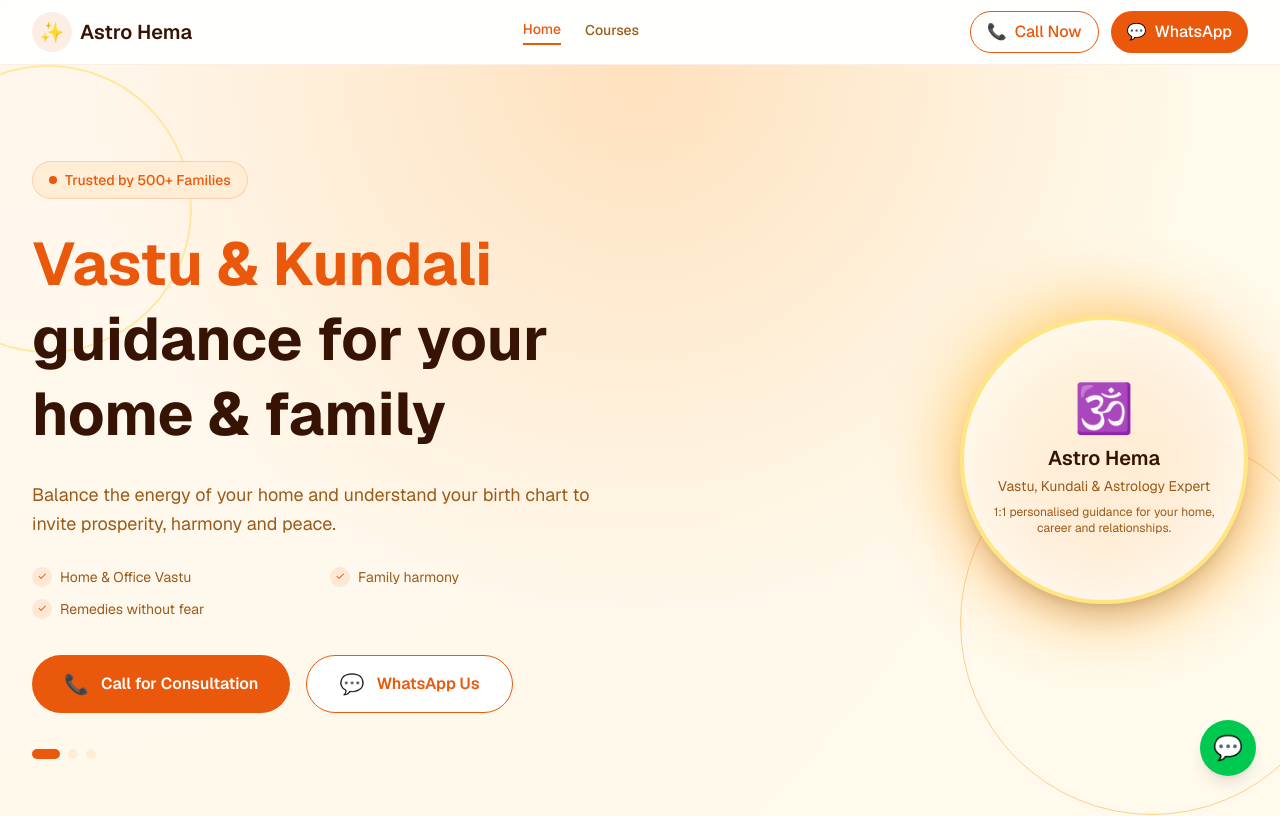
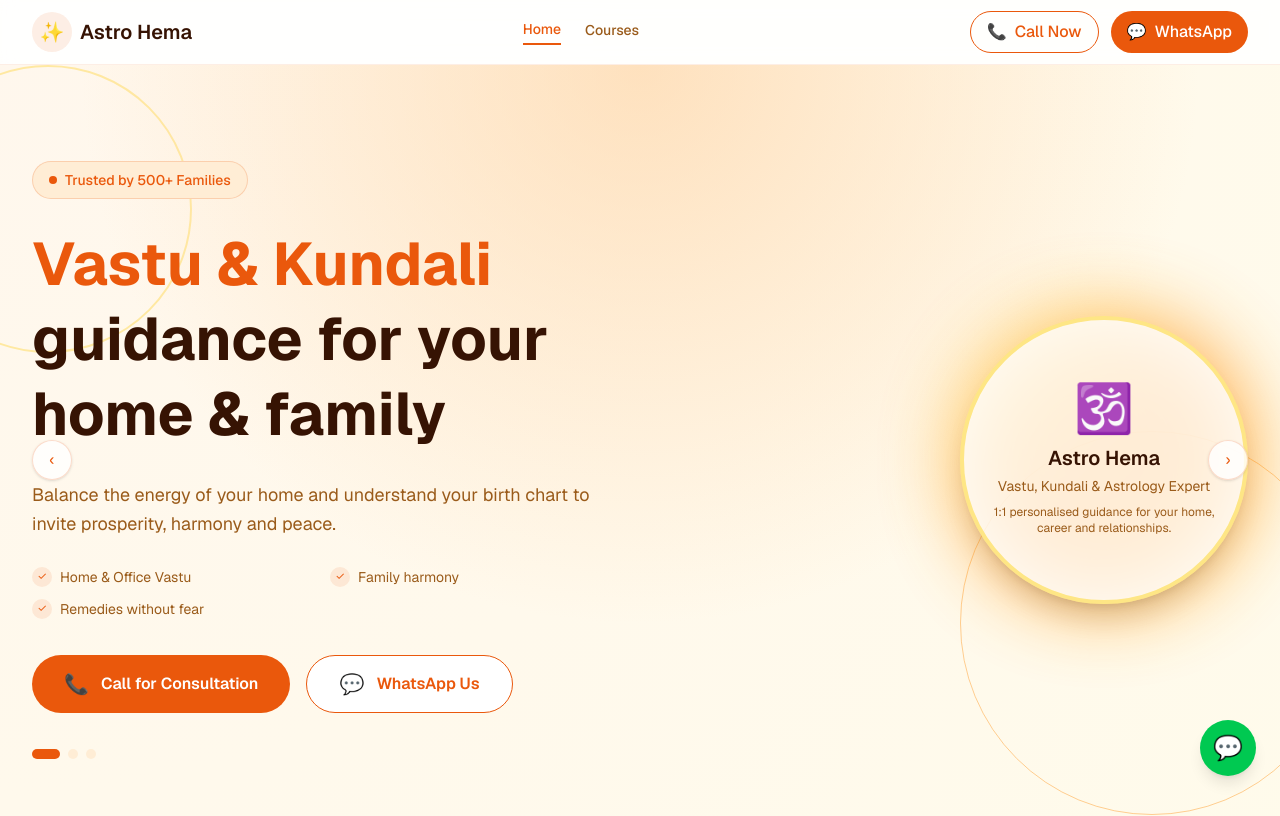
Before and after one commit to rishabhgarg16/astrohema, a Next.js app in the folder web/: page / in a window 1280 px wide. Shown: the top 816 px of the page. Built offline with nearby package versions, Linux system fonts and the light colour scheme.

Commit message:
Improve hero carousel centering and add arrow controls

```diff
--- a/web/src/components/home-hero.tsx
+++ b/web/src/components/home-hero.tsx
@@ -1,5 +1,6 @@
 "use client";
 
+import Image from "next/image";
 import { useEffect, useState } from "react";
 import { siteConfig } from "@/data/site-config";
 
@@ -9,6 +10,8 @@ type HeroSlide = {
   titleRest: string;
   description: string;
   bullets: string[];
+  imageSrc?: string;
+  imageAlt?: string;
 };
 
 const slides: HeroSlide[] = [
@@ -126,6 +129,15 @@ export function HomeHero() {
             <div className="relative w-56 h-56 sm:w-64 sm:h-64 lg:w-72 lg:h-72">
               <div className="absolute inset-0 rounded-full bg-gradient-to-br from-amber-300 via-orange-400 to-amber-500 opacity-80 blur-2xl" />
               <div className="relative w-full h-full rounded-full border-4 border-amber-200 bg-card/80 shadow-xl flex items-center justify-center">
+                {slide.imageSrc ? (
+                  <Image
+                    src={slide.imageSrc}
+                    alt={slide.imageAlt ?? siteConfig.name}
+                    fill
+                    className="rounded-full object-cover"
+                    sizes="(min-width: 1024px) 18rem, 16rem"
+                  />
+                ) : (
                   <div className="text-center px-6">
                     <div className="text-5xl mb-3">🕉️</div>
                     <p className="text-lg sm:text-xl font-semibold text-foreground">
@@ -139,11 +151,38 @@ export function HomeHero() {
                       relationships.
                     </p>
                   </div>
+                )}
               </div>
             </div>
           </div>
         </div>
       </div>
+
+      {/* Arrow controls */}
+      <div className="pointer-events-none absolute inset-y-0 left-0 right-0 flex items-center justify-between px-4 sm:px-6 lg:px-8">
+        <button
+          type="button"
+          onClick={() =>
+            setActiveIndex(
+              (prev) => (prev - 1 + slides.length) % slides.length,
+            )
+          }
+          className="pointer-events-auto hidden sm:inline-flex h-10 w-10 items-center justify-center rounded-full bg-card/80 border border-accent/20 text-accent shadow-sm hover:bg-accent-soft transition-colors"
+          aria-label="Previous slide"
+        >
+          ‹
+        </button>
+        <button
+          type="button"
+          onClick={() =>
+            setActiveIndex((prev) => (prev + 1) % slides.length)
+          }
+          className="pointer-events-auto hidden sm:inline-flex h-10 w-10 items-center justify-center rounded-full bg-card/80 border border-accent/20 text-accent shadow-sm hover:bg-accent-soft transition-colors"
+          aria-label="Next slide"
+        >
+          ›
+        </button>
+      </div>
     </section>
   );
 }
```
Lines whose indentation alone changed are shown as unchanged.
